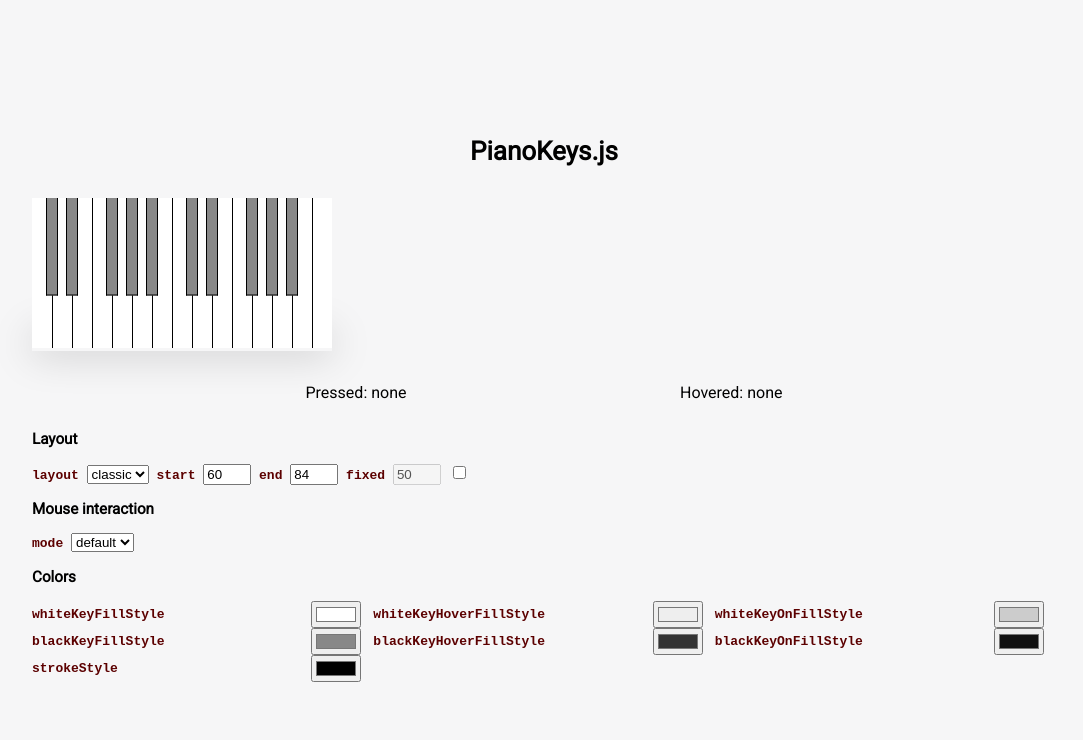
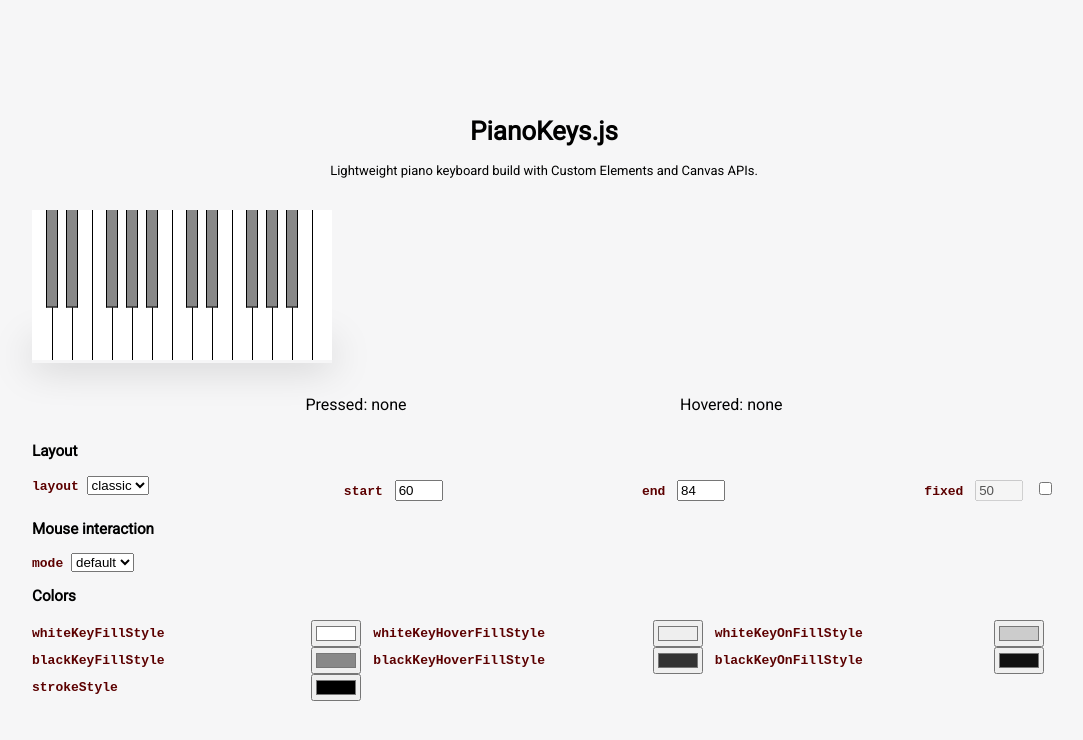
Before and after one commit to pckerneis/piano-keys, a website built with webpack: page index.html in a window 1280 px wide. Shown: the whole page, without its empty margins (96-1179 px from the left). Built offline with nearby package versions, Linux system fonts and the light colour scheme.

Commit message:
Demo page styling

```diff
--- a/index.html
+++ b/index.html
@@ -3,21 +3,19 @@
 <head>
   <meta charset="UTF-8">
   <meta name="viewport" content="width=device-width, initial-scale=1.0">
-  <title>Document</title>
+  <title>PianoKeys demo page</title>
   <link rel="stylesheet" type="text/css" href="style/index.css">
 </head>
 <script src="dist/bundle.js"></script>
 <body>
   <div class="full-page">
     <div class="section">
+      <div class="header">
+        <h1>PianoKeys.js</h1>
+        <p>Lightweight piano keyboard build with Custom Elements and Canvas APIs.</p>
+      </div>
 
-      <h1>PianoKeys.js</h1>
-
-      <piano-keys
-        start="60"
-        end="84"
-        layout="classic">
-      </piano-keys>
+      <piano-keys start="60" end="84" layout="classic"></piano-keys>
 
       <div class="events-row">
         <span id="note-display">Pressed: none</span>
@@ -25,7 +23,8 @@
       </div>
 
       <h3>Layout</h3>
-      <label>
+      <div class="layout-row">
+        <label title="The keys layout, either 'classic' or 'linear' (default)">
           layout
           <select id="select-layout">
             <option value="classic">classic</option>
@@ -33,24 +32,23 @@
           </select>
         </label>
 
-      <label>
+        <label title="First key to show">
           start
           <input value="60" type="number" id="range-start" class="input-range" min="0" max="126" />
         </label>
-
-      <label>
+        <label title="Last key to show. Ignored if a strictly positive 'fixed' size was provided">
           end
           <input value="84" type="number" id="range-end" class="input-range" min="1" max="128" />
         </label>
-
-      <label>
+        <label title="A fixed size in pixel for a key. In 'classic' mode, it is the width of a white key.">
           fixed
           <input disabled value="50" type="number" id="input-fixed" class="input-range" min="20" max="200" />
           <input id="checkbox-fixed" type="checkbox" />
         </label>
+      </div>
 
       <h3>Mouse interaction</h3>
-      <label>
+      <label title="Mouse interaction mode">
         mode
         <select id="select-mode">
           <option value="default">default</option>
@@ -61,10 +59,8 @@
       </label>
 
       <h3>Colors</h3>
-      <div id="colors-container">
+      <div id="colors-container"></div>
   </div>
-  </div>
-
   <script>
 document.addEventListener('DOMContentLoaded', () => {
   const rangeStart = document.querySelector('#range-start');
--- a/style/index.css
+++ b/style/index.css
@@ -11,7 +11,7 @@ body {
   font-size: 13px;
 }
 
-h1 {
+.header {
   text-align: center;
   margin-bottom: 32px;
 }
@@ -33,10 +33,14 @@ button:hover:not([disabled]) {
   border: 1px solid rgba(0, 0, 0, 0.9);
 }
 
-.flex-row {
+.layout-row {
   display: flex;
   flex-wrap: nowrap;
-  justify-content: stretch;
+  justify-content: space-between;
+}
+
+.layout-row input {
+  margin: 4px;
 }
 
 .flex-column {
```
Lines whose indentation alone changed are shown as unchanged.
